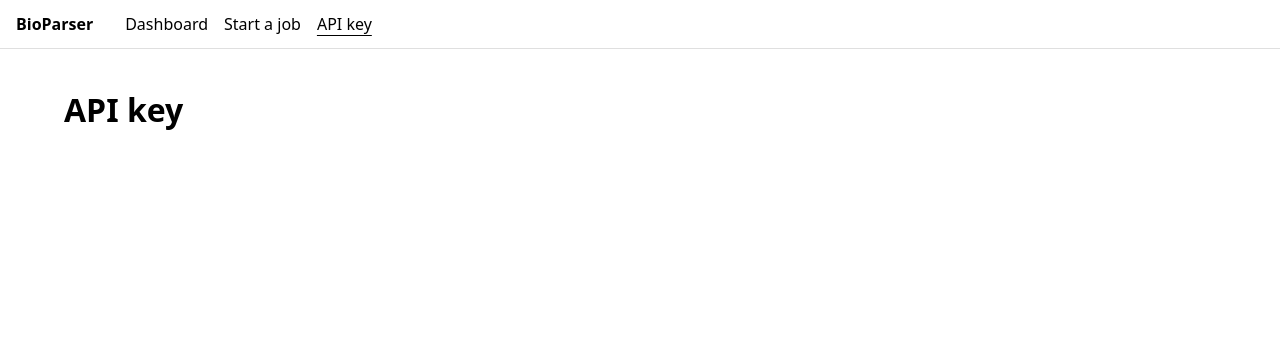
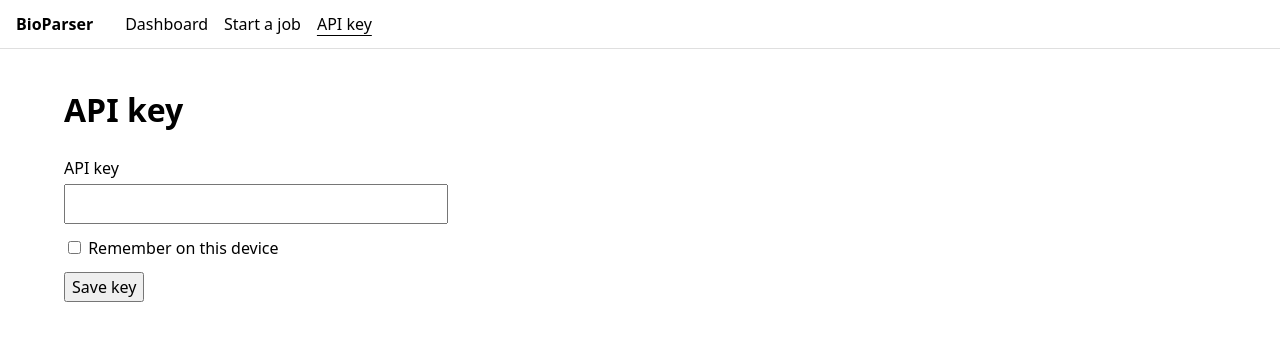
Before and after one commit to BioParser/BioParser, a React (Vite) app in the folder frontend/: page /key in a window 1280 px wide. Shown: the top 340 px of the page. Built offline with nearby package versions, Linux system fonts and the light colour scheme.

Commit message:
feat(frontend): key form, forget button and 401 message (#253)
The key is read from the form once on submit and never held in React state or shown again.

```diff
--- /dev/null
+++ b/frontend/src/api/useRemovedReason.ts
@@ -0,0 +1,7 @@
+import { useSyncExternalStore } from "react";
+import { getRemovedReason, type RemovedReason, subscribeToApiKey } from "./apiKey";
+
+// Why the key was last removed, or null. A component that calls this redraws when it changes.
+export function useRemovedReason(): RemovedReason | null {
+  return useSyncExternalStore(subscribeToApiKey, getRemovedReason);
+}
--- a/frontend/src/index.css
+++ b/frontend/src/index.css
@@ -6,6 +6,11 @@
 
 body {
   margin: 0;
+}
+
+button,
+input {
+  font: inherit;
 }
 
 .layout-header {
@@ -44,3 +49,33 @@ body {
   margin: 0 auto;
   padding: 1rem;
 }
+
+.key-form {
+  display: flex;
+  flex-direction: column;
+  align-items: flex-start;
+  gap: 0.75rem;
+  max-width: 24rem;
+}
+
+.key-field {
+  display: flex;
+  flex-direction: column;
+  gap: 0.25rem;
+  align-self: stretch;
+}
+
+.key-field input {
+  padding: 0.375rem 0.5rem;
+}
+
+.key-message {
+  max-width: 24rem;
+  padding: 0.5rem 0.75rem;
+  border-left: 4px solid #8888;
+}
+
+.key-message[role="alert"] {
+  border-left-color: #d33;
+  background: #d332;
+}
--- a/frontend/src/pages/ApiKeyPage.tsx
+++ b/frontend/src/pages/ApiKeyPage.tsx
@@ -1,3 +1,70 @@
+import type { FormEvent } from "react";
+import { clearApiKey, setApiKey } from "../api/apiKey";
+import { useHasApiKey } from "../api/useHasApiKey";
+import { useRemovedReason } from "../api/useRemovedReason";
+
 export function ApiKeyPage() {
-  return <h1>API key</h1>;
+  const hasApiKey = useHasApiKey();
+  return (
+    <>
+      <h1>API key</h1>
+      {hasApiKey ? <StoredKey /> : <KeyForm />}
+    </>
+  );
 }
+
+function StoredKey() {
+  return (
+    <>
+      <p>An API key is stored. The UI sends it with every request and never shows it.</p>
+      <button type="button" onClick={() => clearApiKey("forgotten")}>
+        Forget key
+      </button>
+    </>
+  );
+}
+
+function KeyForm() {
+  const removedReason = useRemovedReason();
+
+  function handleSubmit(event: FormEvent<HTMLFormElement>) {
+    // Stop the browser from sending the form itself. That would put the key in a request
+    // to /ui, or with the default GET method, in the URL.
+    event.preventDefault();
+    const form = event.currentTarget;
+    const data = new FormData(form);
+    const key = data.get("apiKey");
+    if (typeof key !== "string" || key.trim() === "") {
+      return;
+    }
+    const remember = data.get("remember") === "on";
+    // Empty the field, so the key does not stay on the page.
+    form.reset();
+    setApiKey(key.trim(), remember);
+  }
+
+  return (
+    <>
+      {removedReason === "rejected" && (
+        <p role="alert" className="key-message">
+          The API did not accept the key. Enter it again.
+        </p>
+      )}
+      {removedReason === "forgotten" && (
+        <p role="status" className="key-message">
+          The key was forgotten.
+        </p>
+      )}
+      {/* method="post": if the browser ever sends the form itself, the key is not in the URL. */}
+      <form method="post" onSubmit={handleSubmit} className="key-form">
+        <label className="key-field">
+          API key <input type="password" name="apiKey" required autoComplete="off" />
+        </label>
+        <label>
+          <input type="checkbox" name="remember" /> Remember on this device
+        </label>
+        <button type="submit">Save key</button>
+      </form>
+    </>
+  );
+}
```
Also changed, not shown: 1 other file (tests, documents, lock files or other folders).
